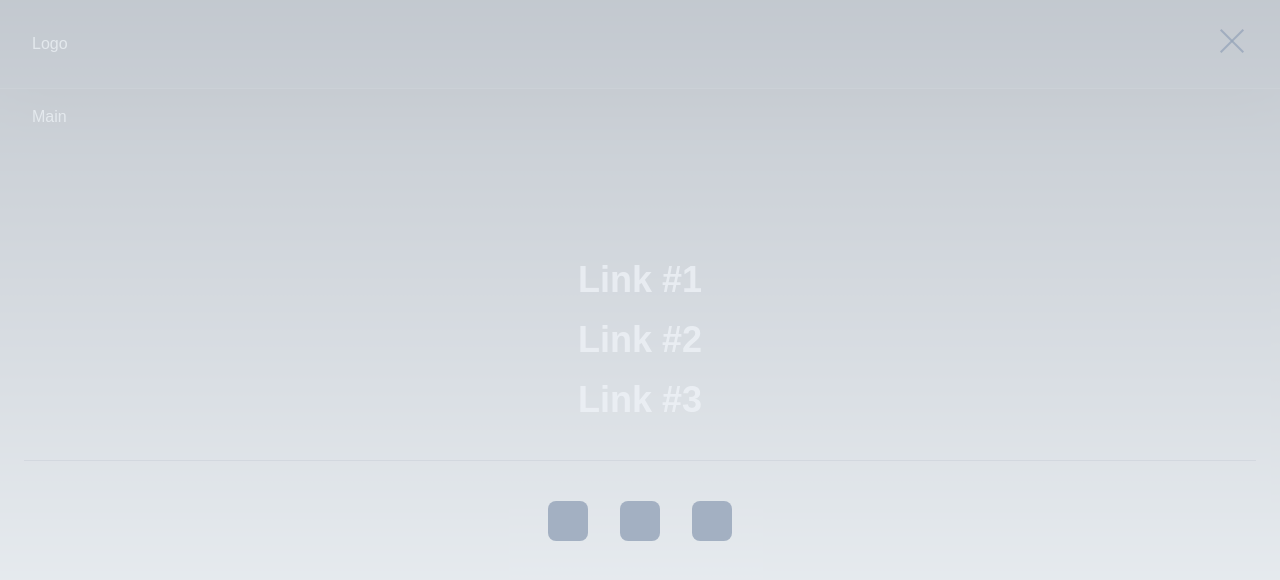
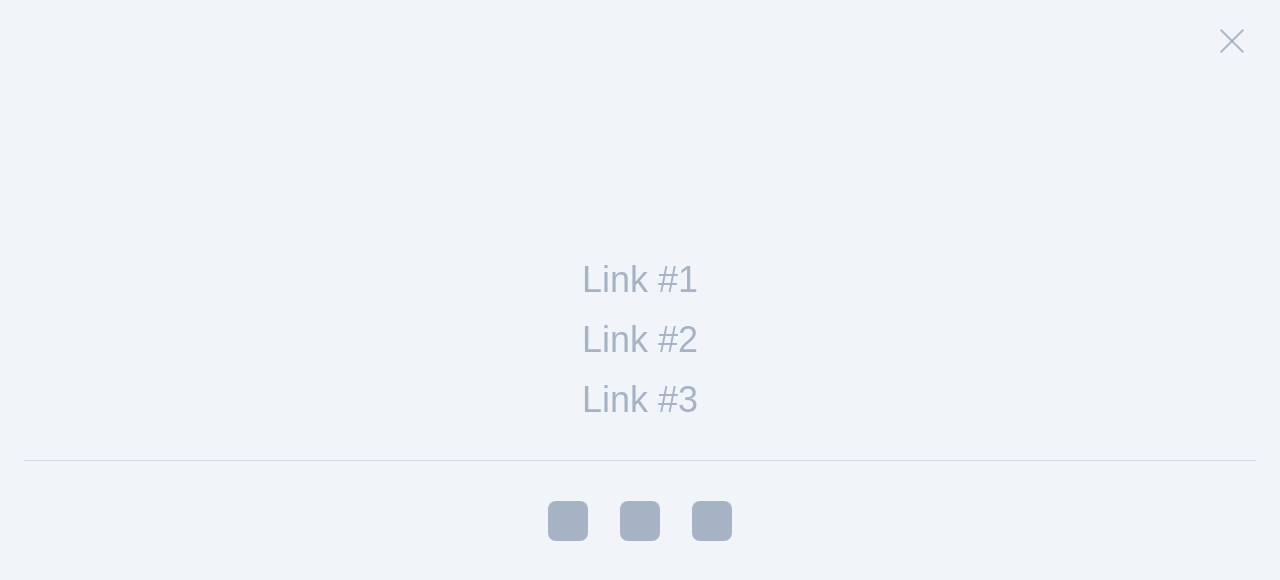
Before and after one commit to midcenturydude7/nextjs-framer-motion-tailwindcss-svg-mobile-navbar, a Next.js app: page / in a window 1280 px wide. Both pictures are taken after a click on the button 1232 px from the left and 43 px from the top of the page. Shown: the top 580 px of the page. Built offline with nearby package versions, Linux system fonts and the light colour scheme; a web font is replaced by a local one.

Commit message:
Updated link styles

```diff
--- a/app/components/Header/MobileNav/MobileNav.jsx
+++ b/app/components/Header/MobileNav/MobileNav.jsx
@@ -52,7 +52,7 @@ export default function MobileNav() {
               initial="initial"
               animate="enter"
               exit="exit"
-              className="fixed inset-0 flex h-full flex-col items-center justify-center space-y-10 bg-slate-100/80 p-6"
+              className="fixed inset-0 flex h-full flex-col items-center justify-center space-y-10 bg-slate-100 p-6"
             >
               <motion.div
                 variants={slide}
@@ -60,21 +60,15 @@ export default function MobileNav() {
                 animate="enter"
                 exit="exit"
               >
-                <motion.ul className="space-y-5">
+                <motion.ul className="space-y-5 text-4xl text-slate-400/80">
                   <li>
-                    <a href="#" className="text-4xl font-bold">
-                      Link #1
-                    </a>
+                    <a href="#">Link #1</a>
                   </li>
                   <li>
-                    <a href="#" className="text-4xl font-bold">
-                      Link #2
-                    </a>
+                    <a href="#">Link #2</a>
                   </li>
                   <li>
-                    <a href="#" className="text-4xl font-bold">
-                      Link #3
-                    </a>
+                    <a href="#">Link #3</a>
                   </li>
                 </motion.ul>
               </motion.div>
@@ -89,7 +83,7 @@ export default function MobileNav() {
                     opacity: 0,
                   },
                 }}
-                className="h-px w-full bg-slate-500/10"
+                className="h-px w-full bg-slate-500/20"
               />
               <motion.div
                 variants={{
```
